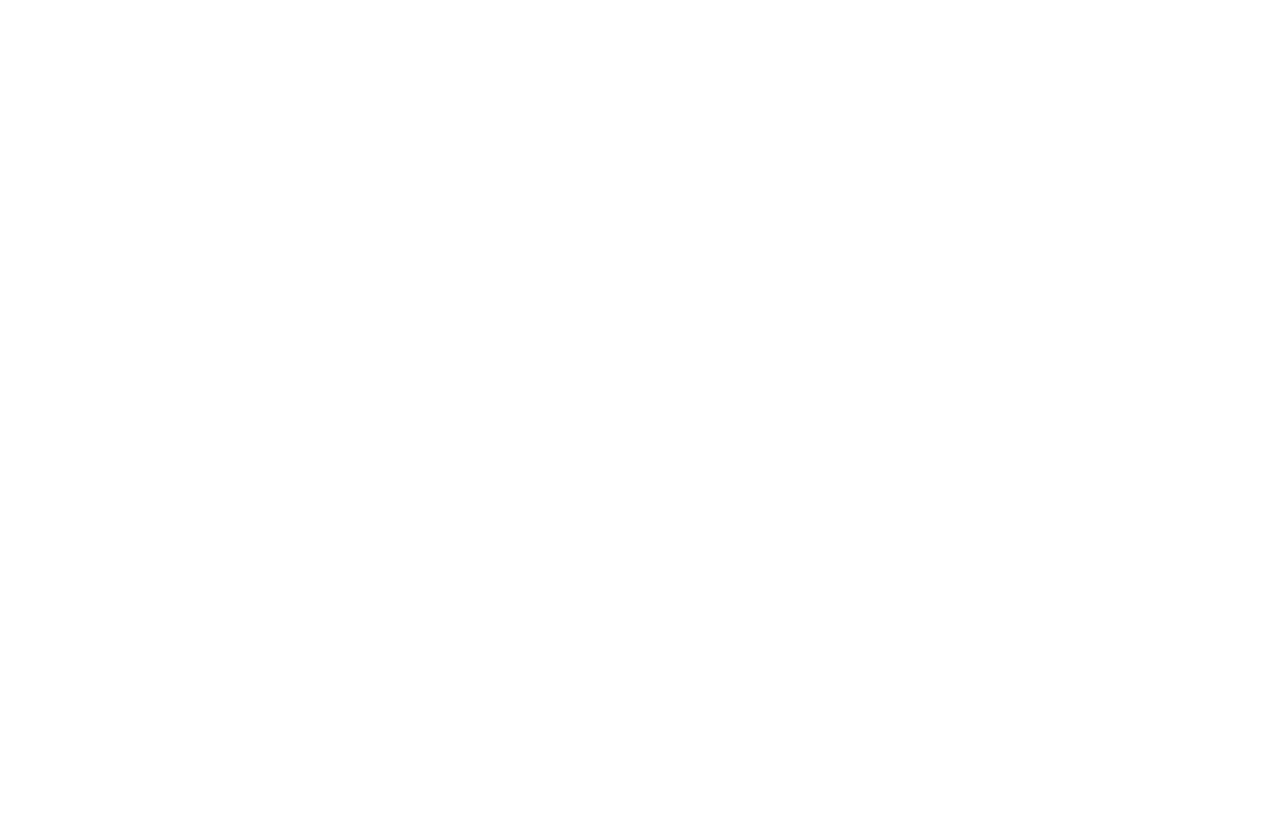
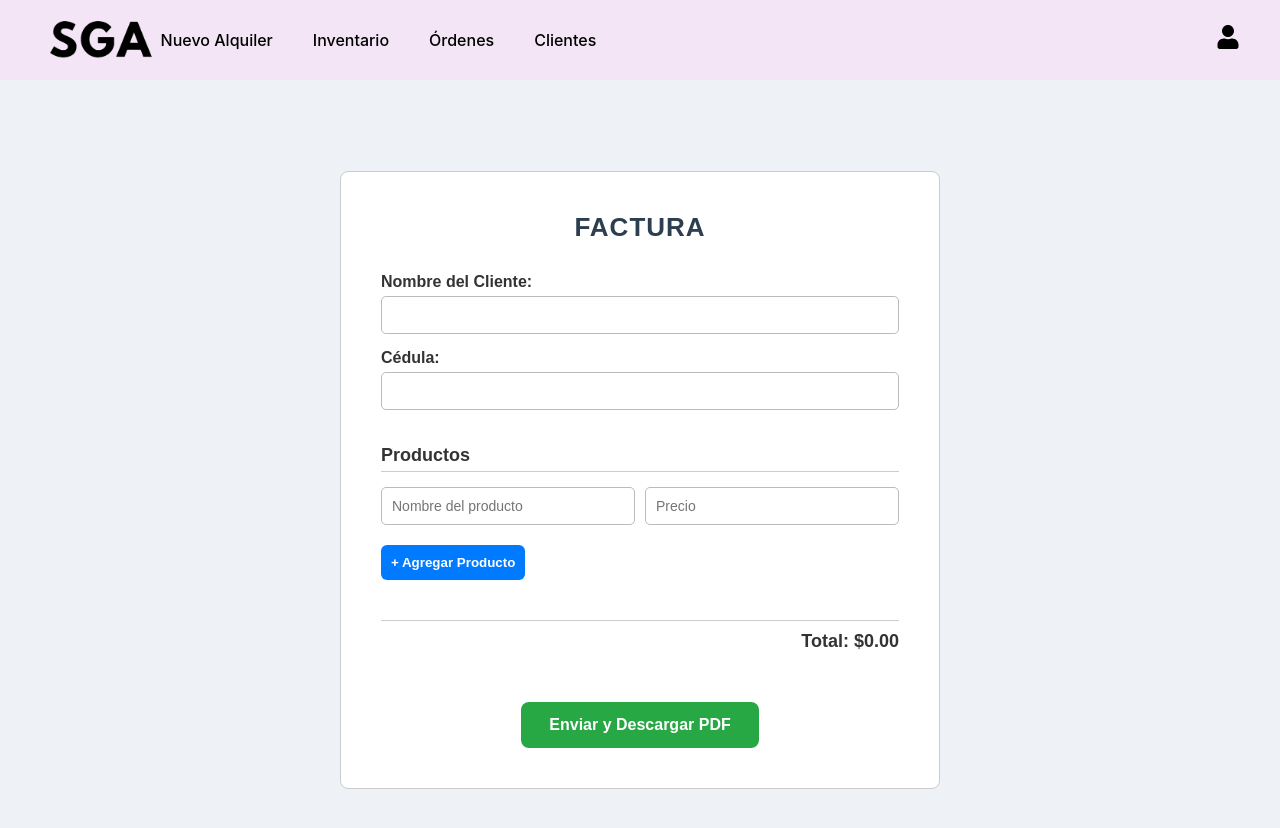
Before and after one commit to leonardo6790/Sistema-de-alquileres, a React (Create React App) app: page /HomeSeller/CreateBill in a window 1280 px wide. Before the commit this address had no page. Shown: the top 828 px of the page. Before the commit the page ends 800 px from the top, so only its background shows below. Built offline with nearby package versions, Linux system fonts and the light colour scheme.

Commit message:
changes to page related to create bill has been finished

```diff
--- a/package.json
+++ b/package.json
@@ -7,6 +7,8 @@
     "@testing-library/jest-dom": "^6.6.3",
     "@testing-library/react": "^16.3.0",
     "@testing-library/user-event": "^13.5.0",
+    "html2canvas": "^1.4.1",
+    "jspdf": "^3.0.1",
     "react": "^19.1.0",
     "react-dom": "^19.1.0",
     "react-icons": "^5.5.0",
--- a/src/App.jsx
+++ b/src/App.jsx
@@ -12,6 +12,7 @@
 import Catalogo from "./pages/Catalogo/Catalogo";
 import IngresosInicio from "./pages/Ingresos-Inicio/Ingresos-Inicio";
 import Accesorios from "./pages/Accesorios/Accesorios"
+import Invoice from "./pages/create_bill/create_bill.component"
 function App() {
   return (
       <Routes>
@@ -28,6 +29,8 @@
         <Route path="/Catalogo" element={<Catalogo/>} />
         <Route path="/IngresosInicio" element={<IngresosInicio/>} />
         <Route path="/Accesorios" element={<Accesorios/>} />
+        <Route path="/HomeSeller/CreateBill" element={<Invoice/>} />
+
       </Routes>
   );
 }
--- /dev/null
+++ b/src/pages/create_bill/create_bill.component.jsx
@@ -0,0 +1,143 @@
+import "../create_bill/create_bill.styles.css";
+import { useRef, useState } from "react";
+import jsPDF from "jspdf";
+import html2canvas from "html2canvas";
+import SellerNavbar from "../../components/navbar_seller/navbar_seller.component"
+import { Link } from "react-router-dom";
+
+
+const Invoice = () => {
+  const invoiceRef = useRef(null);
+  const [isGeneratingPDF, setIsGeneratingPDF] = useState(false);
+
+  const [client, setClient] = useState({
+    name: "",
+    id: "",
+  });
+
+  const [items, setItems] = useState([{ name: "", price: "" }]);
+
+  const handleAddItem = () => {
+    setItems([...items, { name: "", price: "" }]);
+  };
+
+  const handleChangeItem = (index, field, value) => {
+    const updated = [...items];
+    updated[index][field] = value;
+    setItems(updated);
+  };
+
+  const handleDownloadPDF = () => {
+    setIsGeneratingPDF(true);
+
+    setTimeout(() => {
+      const input = invoiceRef.current;
+      html2canvas(input).then((canvas) => {
+        const imgData = canvas.toDataURL("image/png");
+        const pdf = new jsPDF();
+        const imgProps = pdf.getImageProperties(imgData);
+        const pdfWidth = pdf.internal.pageSize.getWidth();
+        const pdfHeight = (imgProps.height * pdfWidth) / imgProps.width;
+        pdf.addImage(imgData, "PNG", 0, 0, pdfWidth, pdfHeight);
+        pdf.save("factura.pdf");
+        setIsGeneratingPDF(false);
+      });
+    }, 200);
+  };
+
+  const total = items.reduce((sum, i) => sum + Number(i.price || 0), 0);
+
+  return (
+
+    <>
+    <SellerNavbar/>
+
+    <div className="invoice-wrapper">
+      <div ref={invoiceRef} className="invoice-card">
+        <p className="invoice-title">FACTURA</p>
+
+        <div className="invoice-form-group">
+          {isGeneratingPDF ? (
+            <>
+              <p><strong>Cliente:</strong> {client.name}</p>
+              <p><strong>Cédula:</strong> {client.id}</p>
+            </>
+          ) : (
+            <>
+              <label>Nombre del Cliente:</label>
+              <input
+                type="text"
+                value={client.name}
+                onChange={(e) =>
+                  setClient({ ...client, name: e.target.value })
+                }
+              />
+              <label>Cédula:</label>
+              <input
+                type="text"
+                value={client.id}
+                onChange={(e) =>
+                  setClient({ ...client, id: e.target.value })
+                }
+              />
+            </>
+          )}
+        </div>
+
+        <div className="invoice-products">
+          <div className="invoice-products-header">Productos</div>
+          {items.map((item, index) => (
+            <div className="invoice-product-row" key={index}>
+              {isGeneratingPDF ? (
+                <>
+                  <p>{item.name}</p>
+                  <p>${Number(item.price).toFixed(2)}</p>
+                </>
+              ) : (
+                <>
+                  <input
+                    type="text"
+                    placeholder="Nombre del producto"
+                    value={item.name}
+                    onChange={(e) =>
+                      handleChangeItem(index, "name", e.target.value)
+                    }
+                  />
+                  <input
+                    type="number"
+                    placeholder="Precio"
+                    value={item.price}
+                    onChange={(e) =>
+                      handleChangeItem(index, "price", e.target.value)
+                    }
+                  />
+                </>
+              )}
+            </div>
+          ))}
+          {!isGeneratingPDF && (
+            <button className="invoice-add-btn" onClick={handleAddItem}>
+              + Agregar Producto
+            </button>
+          )}
+        </div>
+
+        <div className="invoice-total">
+          <strong>Total:</strong> ${total.toFixed(2)}
+        </div>
+
+        {!isGeneratingPDF && (
+        <div className="invoice-download-btn-wrapper">
+            <button className="invoice-download-btn" onClick={handleDownloadPDF}>
+            Enviar y Descargar PDF
+            </button>
+        </div>
+        )}
+
+      </div>
+    </div>
+    </>
+  );
+};
+
+export default Invoice;
--- /dev/null
+++ b/src/pages/create_bill/create_bill.styles.css
@@ -0,0 +1,121 @@
+.invoice-wrapper {
+  background-color: #eef1f5;
+  min-height: 100vh;
+  display: flex;
+  justify-content: center;
+  align-items: center;
+  padding: 40px;
+  font-family: 'Arial', sans-serif;
+}
+
+.invoice-card {
+  background-color: #fff;
+  width: 600px;
+  padding: 40px;
+  border: 1px solid #ccc;
+  border-radius: 8px;
+  box-sizing: border-box;
+  color: #333;
+  display: flex;
+  flex-direction: column;
+  gap: 20px;
+}
+
+.invoice-title {
+  text-align: center;
+  font-size: 26px;
+  font-weight: 700;
+  letter-spacing: 1px;
+  color: #2c3e50;
+  margin-bottom: 10px;
+}
+
+.invoice-form-group label {
+  display: block;
+  font-weight: 600;
+  margin-bottom: 5px;
+}
+
+.invoice-form-group input {
+  width: 100%;
+  padding: 10px;
+  border: 1px solid #bbb;
+  border-radius: 5px;
+  font-size: 14px;
+  box-sizing: border-box;
+  margin-bottom: 15px;
+}
+
+.invoice-products-header {
+  font-size: 18px;
+  font-weight: bold;
+  border-bottom: 1px solid #ccc;
+  padding-bottom: 5px;
+  margin-bottom: 15px;
+}
+
+.invoice-product-row {
+  display: flex;
+  gap: 10px;
+  margin-bottom: 10px;
+}
+
+.invoice-product-row input,
+.invoice-product-row p {
+  flex: 1;
+  padding: 10px;
+  font-size: 14px;
+  border: 1px solid #bbb;
+  border-radius: 5px;
+  box-sizing: border-box;
+}
+
+.invoice-product-row p {
+  background-color: #f7f7f7;
+}
+
+.invoice-add-btn {
+  margin-top: 10px;
+  background-color: #007bff;
+  color: white;
+  border: none;
+  padding: 10px;
+  border-radius: 6px;
+  font-weight: bold;
+  cursor: pointer;
+}
+
+.invoice-add-btn:hover {
+  background-color: #0056b3;
+}
+
+.invoice-total {
+  text-align: right;
+  font-size: 18px;
+  font-weight: bold;
+  margin-top: 20px;
+  border-top: 1px solid #ccc;
+  padding-top: 10px;
+}
+
+.invoice-download-btn-wrapper {
+  display: flex;
+  justify-content: center;
+  margin-top: 30px;
+}
+
+.invoice-download-btn {
+  background-color: #28a745;
+  color: white;
+  border: none;
+  padding: 14px 28px;
+  border-radius: 8px;
+  font-size: 16px;
+  font-weight: bold;
+  cursor: pointer;
+  transition: background-color 0.2s ease;
+}
+
+.invoice-download-btn:hover {
+  background-color: #1e7e34;
+}
--- a/src/pages/home_seller/create_user/create_user.component.jsx
+++ b/src/pages/home_seller/create_user/create_user.component.jsx
@@ -1,6 +1,7 @@
 import React, { useState } from "react";
 import "./create_user.styles.css";
 import SellerNavbar from "../../../components/navbar_seller/navbar_seller.component";
+import { Link } from "react-router-dom";
 
 const CreateUser = () => {
   const [formData, setFormData] = useState({
@@ -15,7 +16,7 @@
   const handleChange = (e) => {
     setFormData({ ...formData, [e.target.name]: e.target.value });
   };
-
+<Link></Link>
   return (
     <>
       <SellerNavbar />
@@ -38,7 +39,7 @@
           </form>
           <div className="form-buttons">
             <button className="cancel-button">Cancelar</button>
-            <button className="save-button">Guardar</button>
+            <Link to="/HomeSeller/CreateBill"><button className="save-button">Guardar</button></Link>
           </div>
         </div>
       </div>
```
Also changed, not shown: 1 other file (tests, documents, lock files or other folders).
